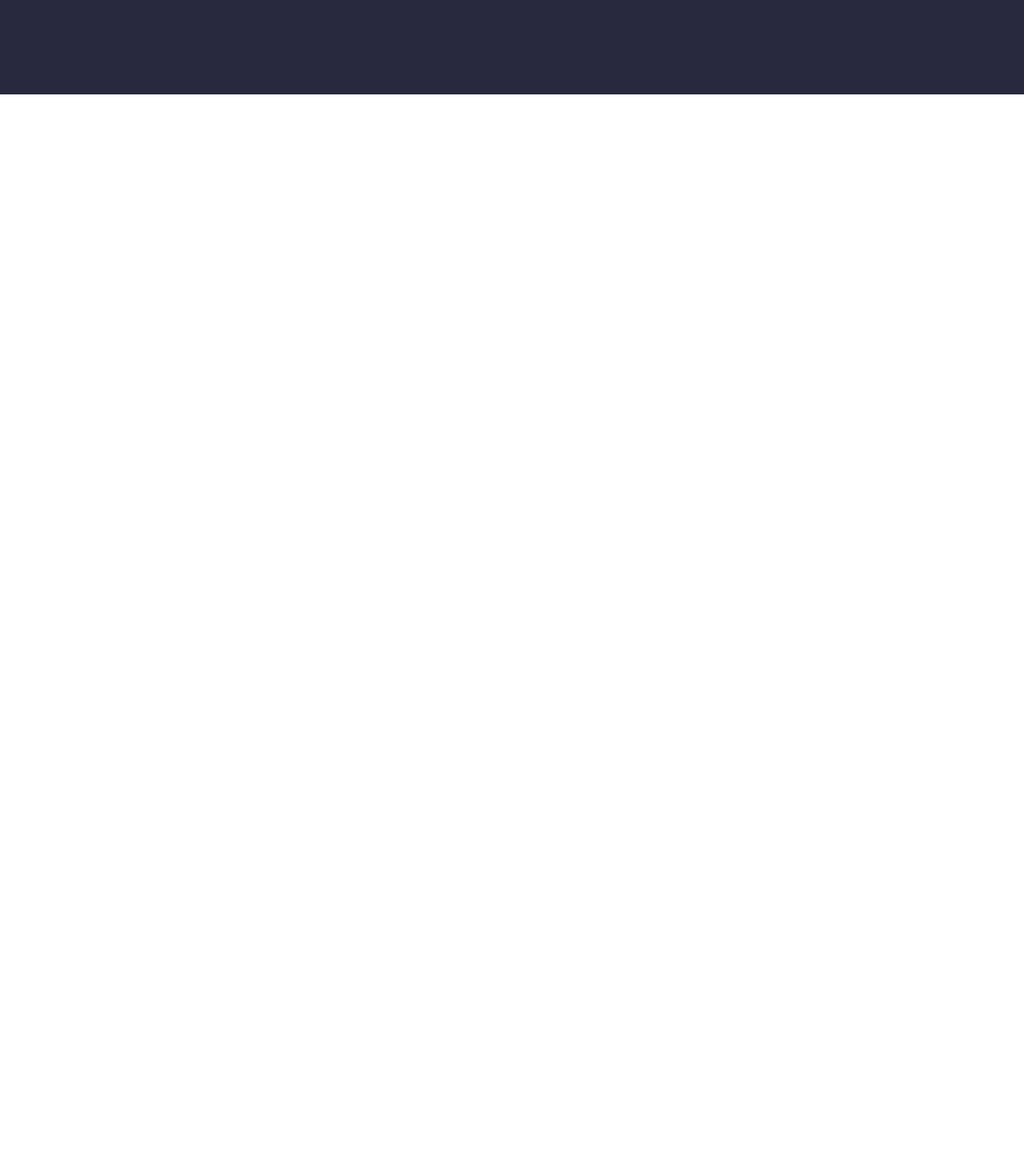
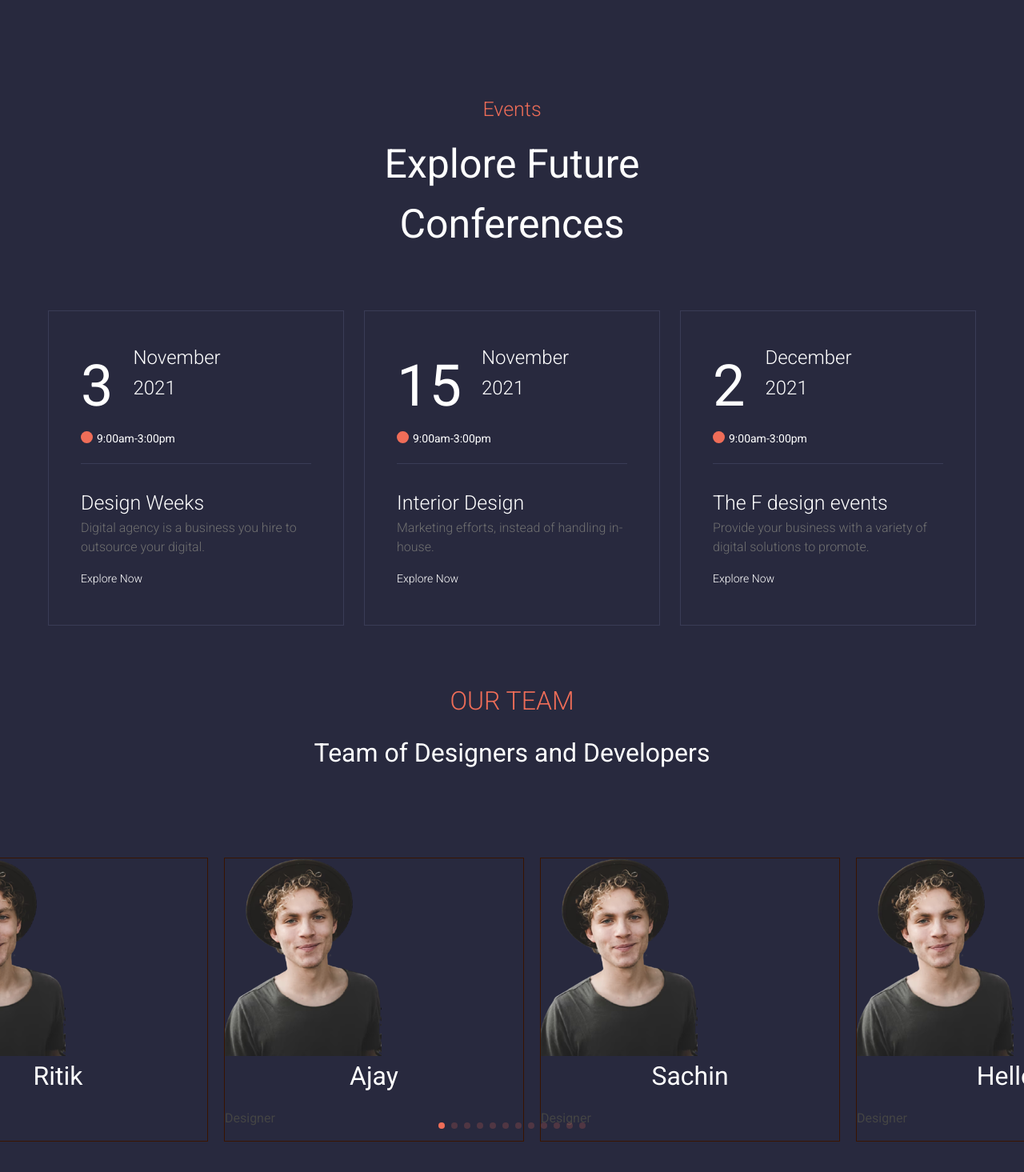
Before and after one commit to devTrailor/firstWeb, a React (Create React App) app: page / in a window 1280 px wide. Shown: the part 6385-7850 px from the top of the page at 80% size. Before the commit the page ends 6503 px from the top, so only its background shows below. Built offline with nearby package versions, Linux system fonts and the light colour scheme.

Commit message:
Add: Swiper-in-our-team-page

```diff
--- a/package.json
+++ b/package.json
@@ -16,6 +16,7 @@
     "react-icons": "^4.3.1",
     "react-router-dom": "^6.2.1",
     "react-scripts": "5.0.0",
+    "swiper": "^8.0.7",
     "web-vitals": "^2.1.4",
     "yup": "^0.32.11"
   },
--- a/src/App.js
+++ b/src/App.js
@@ -3,7 +3,8 @@ import AppRouter from "./AppRouter";
 
 // Styles
 import 'antd/dist/antd.min.css';
-
+// eslint-disable-next-line
+import "swiper/css/bundle";
 import "./styles/App.scss";
 
 const App = () => {
--- /dev/null
+++ b/src/components/FutureEvents/Cards/FutureCards.js
@@ -0,0 +1,29 @@
+import React from "react";
+// Styles
+import "./style.scss";
+
+const FutureCards = (props) => {
+  return (
+    <div className="future-card">
+      <div className="card-data">
+        <div className="top">
+          <div className="topData">
+            <h1 className="date, title1">{props.date}</h1>
+            <div className="month_year">
+              <h3 className="title">{props.month}</h3>
+              <h4 className="title">{props.year}</h4>
+            </div>
+          </div>
+          <h4 className="time">{props.time}</h4>
+        </div>
+        <div className="bottom">
+          <h1 className="title1">{props.title}</h1>
+          <p className="description">{props.description}</p>
+          <h4 className="title">{props.more}</h4>
+        </div>
+      </div>
+    </div>
+  );
+};
+
+export default FutureCards;
--- /dev/null
+++ b/src/components/FutureEvents/Cards/style.scss
@@ -0,0 +1,62 @@
+@import "../../../styles/variables/colors";
+.future-card {
+    max-width: 370px;
+    background-color: $theme-primary;
+    border: 1px solid #3a3c56;
+    .card-data {
+        padding: 40px;
+        .top {
+            border-bottom: 1px solid #3a3c56;
+            .topData {
+                display: flex;
+                gap: 25px;
+                justify-content: flex-start;
+                .title1 {
+                    margin: 0;
+                    font-size: 72px;
+                }
+                .month_year {
+                    .title {
+                        color: $white;
+                        font-size: 24px;
+                        font-weight: 100;
+                        margin: 0;
+                    }
+                }
+            }
+            .time {
+                color: White;
+                position: relative;
+                left: 20px;
+                margin: 0 0 20px 0;
+                &::before {
+                    content: "";
+                    position: absolute;
+                    height: 15px;
+                    width: 15px;
+                    border-radius: 50%;
+                    left: -20px;
+                    background-color: $theme-secondary;
+                    top: 2px;
+                }
+            }
+        }
+        .bottom {
+            .title1 {
+                font-size: 25px;
+                text-align: left;
+                margin-top: 30px;
+                font-weight: 100;
+            }
+            .description {
+                color: #707070;
+                font-size: 16px;
+                font-weight: 100;
+            }
+            .title {
+                font-weight: 100;
+                color: $white;
+            }
+        }
+    }
+}
--- /dev/null
+++ b/src/components/FutureEvents/FutureEvents.js
@@ -0,0 +1,68 @@
+import React from "react";
+import FutureCards from "./Cards/FutureCards";
+// Styles
+import "./style.scss";
+
+const FutureEvents = () => {
+  const cardData = [
+    {
+      id: 0,
+      date: "3",
+      month: "November",
+      year: "2021",
+      time: "9:00am-3:00pm ",
+      title: "Design Weeks",
+      description:
+        "Digital agency is a business you hire to outsource your digital.",
+      more: "Explore Now",
+    },
+    {
+      id: 1,
+      date: "15",
+      month: "November",
+      year: "2021",
+      time: "9:00am-3:00pm ",
+      title: "Interior Design",
+      description: "Marketing efforts, instead of handling in-house.",
+      more: "Explore Now",
+    },
+    {
+      id: 2,
+      date: "2",
+      month: "December",
+      year: "2021",
+      time: "9:00am-3:00pm ",
+      title: "The F design events",
+      description:
+        "Provide your business with a variety of digital solutions to promote.",
+      more: "Explore Now",
+    },
+  ];
+  return (
+    <div className=" container future_events">
+      <h5 className="title2">Events</h5>
+      <h1 className="title1">Explore Future Conferences</h1>
+      <div className="future-card-container">
+        {cardData.map((items) => {
+          return (
+            <>
+              <FutureCards
+                date={items.date}
+                month={items.month}
+                year={items.year}
+                time={items.time}
+                title={items.title}
+                description={items.description}
+                more={items.more}
+              />
+            </>
+          );
+        })}
+        {/* <FutureCards />
+        <FutureCards /> */}
+      </div>
+    </div>
+  );
+};
+
+export default FutureEvents;
--- /dev/null
+++ b/src/components/FutureEvents/style.scss
@@ -0,0 +1,24 @@
+@import "../../styles/variables/colors";
+.future_events {
+    .title2 {
+        text-align: center;
+        color: $theme-secondary;
+        font-size: 25px;
+        font-weight: 100;
+    }
+    .title1 {
+        text-align: center;
+        max-width: 370px;
+        margin: 0 auto;
+        color: $white;
+        font-size: 50px;
+    }
+    .future-card-container {
+        display: flex;
+        padding: 70px 0;
+        gap: 25px;
+        flex-wrap: wrap;
+        justify-content: center;
+        background-color: $theme-primary;
+    }
+}
--- /dev/null
+++ b/src/components/OurTeam/OurTeam.js
@@ -0,0 +1,114 @@
+import React from "react";
+// Import Swiper React components
+import { Swiper, SwiperSlide } from "swiper/react";
+// import required modules
+import { FreeMode, Pagination } from "swiper";
+
+// Import Swiper styles
+import "swiper/css";
+import "swiper/css/free-mode";
+import "swiper/css/pagination";
+// Styles
+import "./style.scss"
+
+const OurTeam = () => {
+  const sliderData = [
+    {
+      img_url: require("../../assets/imags/Bitmap.png"),
+      title: "Ritik",
+      description: "Designer",
+    },
+    {
+      img_url: require("../../assets/imags/Bitmap.png"),
+      title: "Ajay",
+      description: "Designer",
+    },
+    {
+      img_url: require("../../assets/imags/Bitmap.png"),
+      title: "Sachin",
+      description: "Designer",
+    },
+    {
+      img_url: require("../../assets/imags/Bitmap.png"),
+      title: "Hello",
+      description: "Designer",
+    },
+    {
+      img_url: require("../../assets/imags/Bitmap.png"),
+      title: "Ravi",
+      description: "Designer",
+    },
+    {
+      img_url: require("../../assets/imags/Bitmap.png"),
+      title: "Ramesh",
+      description: "Designer",
+    },
+    {
+      img_url: require("../../assets/imags/Bitmap.png"),
+      title: "Rajesh",
+      description: "Designer",
+    },
+    {
+      img_url: require("../../assets/imags/Bitmap.png"),
+      title: "Ramesh",
+      description: "Designer",
+    },
+    {
+      img_url: require("../../assets/imags/Bitmap.png"),
+      title: "Rahul",
+      description: "Designer",
+    },
+    {
+      img_url: require("../../assets/imags/Bitmap.png"),
+      title: "Anjali",
+      description: "Designer",
+    },
+    {
+      img_url: require("../../assets/imags/Bitmap.png"),
+      title: "Pihu",
+      description: "Designer",
+    },
+    {
+      img_url: require("../../assets/imags/Bitmap.png"),
+      title: "Esha",
+      description: "Designer",
+    },
+  ];
+  return (
+    <div className="container card-swiper ">
+      <h5 className="title2">OUR TEAM</h5>
+      <h2 className="title">Team of Designers and Developers</h2>
+      <div className="card-slider container">
+        <Swiper
+          slidesPerView={3}
+          spaceBetween={20}
+          freeMode={true}
+          loop = {true}
+          pagination={{
+            clickable: true,
+          slidesPerView :4
+          }}
+          modules={[FreeMode, Pagination]}
+          className="mySwiper"
+        >
+          {sliderData.map((items) => {
+            return (
+              <>
+                <SwiperSlide>
+                  <div className="card">
+                    <img src={items.img_url} alt="Loading..." />
+                    <h3 className="title">{items.title}</h3>
+                    <p className="description">{items.description}</p>
+                  </div>
+                </SwiperSlide>
+                ;
+              </>
+            );
+          })}
+        </Swiper>
+      </div>
+    </div>
+  );
+};
+
+export default OurTeam;
--- /dev/null
+++ b/src/components/OurTeam/style.scss
@@ -0,0 +1,28 @@
+@import "../../styles/variables/colors";
+.card-swiper {
+    background-color: $theme-primary;
+    .title2 {
+        text-align: center;
+        color: $theme-secondary;
+        font-weight: 100;
+    }
+    .title {
+        text-align: center;
+        font-size: 32px;
+        color: $white;
+    }
+    .card-slider {
+        padding: 90px 0;
+        .swiper {
+            .swiper-wrapper {
+                .swiper-slide {
+                    max-width: 375px;
+                    border: 1px solid;
+                }
+            }
+        }
+    }
+    .swiper-pagination-bullet {
+        background-color: $theme-secondary;
+    }
+}
--- a/src/pages/AboutPage/About.js
+++ b/src/pages/AboutPage/About.js
@@ -7,12 +7,15 @@ import Thumb from "../../assets/imags/pic1.png";
 // Styles
 
 import "./style.scss";
+
 import HeroCard from "../../components/HeroSection/HeroCard/HeroCard";
 import HowWork from "../../components/howWork/HowWork";
 import Features from "../../components/Features/Features";
 import ServiceIntro from "../../components/ServiceIntro/ServiceIntro";
 import ServicesInfo from "../../components/ServiceIntro/ServiceInfo/ServicesInfo";
 import PortfoiloIntro from "../../components/PortfolioIntro/PortfoiloIntro";
+import FutureEvents from "../../components/FutureEvents/FutureEvents";
+import OurTeam from "../../components/OurTeam/OurTeam";
 
 const About = () => {
   return (
@@ -94,6 +97,15 @@ const About = () => {
       <div className="portfolio-intro-section">
         <PortfoiloIntro />
       </div>
+
+      {/* Future Events */}
+      <div className="future-events-section">
+        <FutureEvents />
+      </div>
+      {/* Our_team */}
+      <div className="our-team-section">
+        <OurTeam />
+      </div>
     </div>
   );
 };
--- a/src/pages/AboutPage/style.scss
+++ b/src/pages/AboutPage/style.scss
@@ -90,4 +90,12 @@
     .portfolio-intro-section {
         background-color: $theme-primary;
     }
+    // Future-Events
+    .future-events-section {
+        background-color: $theme-primary;
+    }
+    // Our_team
+    .our-team-section {
+        background-color: $theme-primary;
+    }
 }
```
Also changed, not shown: src/assets/imags/Bitmap.png (added), 1 other file (tests, documents, lock files or other folders).
